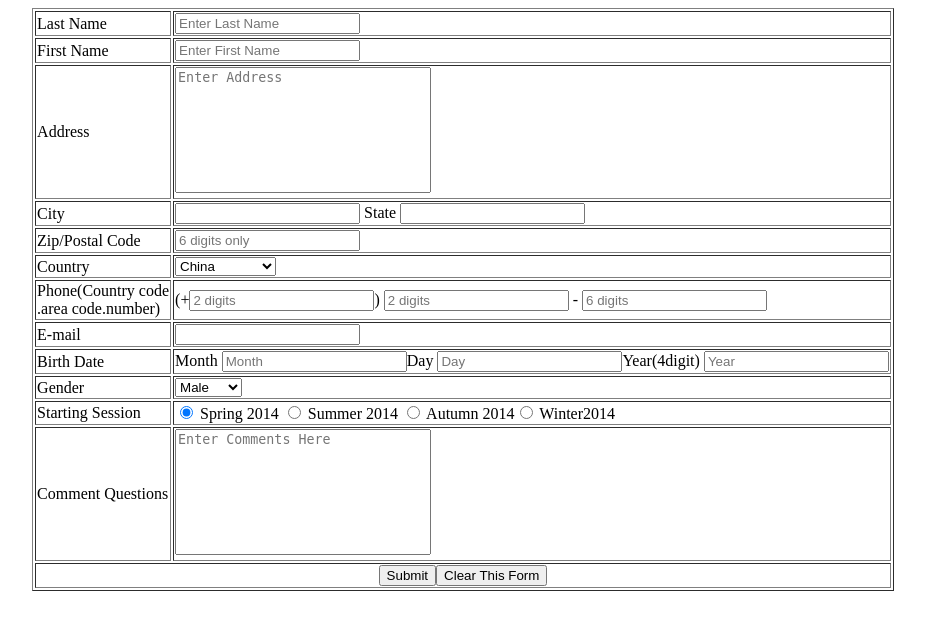
After one commit to yangjackascd/phpAssignment, a PHP site: page /q1/index.html in a window 1280 px wide. The commit adds this page. Shown: the top 630 px of the page, without its empty margins (177-1102 px from the left). Run offline with PHP 8.4, Linux system fonts and the light colour scheme.

Commit message:
q 1 q 2  added

```diff
--- /dev/null
+++ b/q1/index.html
@@ -0,0 +1,76 @@
+<!DOCTYPE html>
+<html>
+<head>
+	<title></title>
+</head>
+<body>
+<form name="Q1" action="Q1RK.php" method="get">
+	<table border="1" align="center">
+		<tr>
+			<td><label for="last">Last Name</label></td>
+			<td><input type="text" name="last" placeholder="Enter Last Name" required></td>
+		</tr>
+		<tr>
+         <td><label for="first">First Name</label></td>
+         <td><input type="text" name="first" placeholder="Enter First Name" required></td>
+       </tr>
+       <tr>
+         <td><label for="address">Address</label></td>
+         <td><textarea name="address" style="width:250px; height:120px; resize:none" maxlength="200" placeholder="Enter Address" required></textarea></td>
+       </tr>
+       <tr>
+         <td><label for="city">City</label></td>
+         <td><input type="text" name="city" requierd> State <input type="text" name="state" pattern= "[A-z]{2}|[A-z]{3}" requierd></td>
+       </tr>
+       <tr>
+         <td><label for="zip">Zip/Postal Code</label></td>
+         <td><input type="text" name="zip" pattern="[0-9]{6}" placeholder="6 digits only" required></td>
+       </tr>
+       <tr>
+         <td><label for="country">Country</label></td>
+         <td><select name="country">
+             <optgroup label="Asia"></optgroup>
+                <option value="Japan">Japan</option>
+                <option value="Kerea">Kerea</option>
+                <option value="China" selected>China</option>
+             <optgroup label="Oceania"></optgroup>
+                <option value="New Zealand">New Zealand</option>
+                <option value="Australia">Australia</option>
+             </select>
+         </td>
+       </tr>
+       <tr>
+         <td><label for="phone">Phone(Country code<br>.area code.number)</label></td>
+         <td>(+<input type="tel" name="cd" placeholder="2 digits" pattern="[0-9]{2}" required>) <input type="tel" name="ac" placeholder="2 digits" pattern="[0-9]{2}" required> - <input type="tel" name="no" placeholder="6 digits" pattern="[0-9]{6}" required></td>
+       </tr>
+       <tr>
+         <td><label for="email">E-mail</label></td>
+         <td><input type="email" name="email" requierd pattern="[A-z0-9._%+-]+@[A-z0-9.-]+\.[A-z]{2,3}"></td>
+       </tr>
+       <tr>
+         <td>Birth Date</td>
+         <td>Month <input type="text" name="month" pattern="0[1-9]|1[012]" placeholder="Month" required>Day <input type="text" name="day" pattern="0[1-9]|1[0-9]|2[0-9]|3[01]" placeholder="Day" required>Year(4digit) <input type="text" name="year" pattern="200[0-9]|201[0-5]" placeholder="Year" required></td>
+       </tr>
+       <tr>
+         <td><label for="gender">Gender</label></td>
+         <td><select name="gender">
+             <option value="male">Male</option>
+             <option value="female">Female</option>
+             </select>
+         </td>
+       </tr>
+       <tr>
+         <td>Starting Session</td>
+         <td><input type="radio" name="start" value="Spring2014" checked> Spring 2014 <input type="radio" name="start" value="Summer2014" /> Summer 2014 <input type="radio" name="start" value="Autumn2014" /> Autumn 2014<input type="radio" name="start" value="Winter2014"/> Winter2014 </td>
+       </tr>
+       <tr>
+         <td><label for="comment">Comment Questions</label></td>
+         <td><textarea name="comment" style="width:250px; height:120px; resize:none;"  maxlength="200" placeholder="Enter Comments Here" required></textarea></td>
+       </tr>
+       <tr>
+  		 <td colspan="2" align="center"> <input type="submit" value="Submit" name="submit"/><input type="reset" value="Clear This Form" name="clear"/></td>
+   	   </tr>
+	</table>
+</form>
+</body>
+</html>
--- a/q6/postDo.php
+++ b/q6/postDo.php
@@ -66,4 +66,5 @@ date_default_timezone_set("PRC");
                 else{
 			header("location:topage.php?mes=passwd err");
 		}
+
 ?>
```
Also changed, not shown: q1/Q1.txt (added, +13 -0 lines), q1/Q1RK.php (added, +47 -0 lines), q2/Q2-1.php (added, +39 -0 lines), q2/index.php (added, +39 -0 lines).
